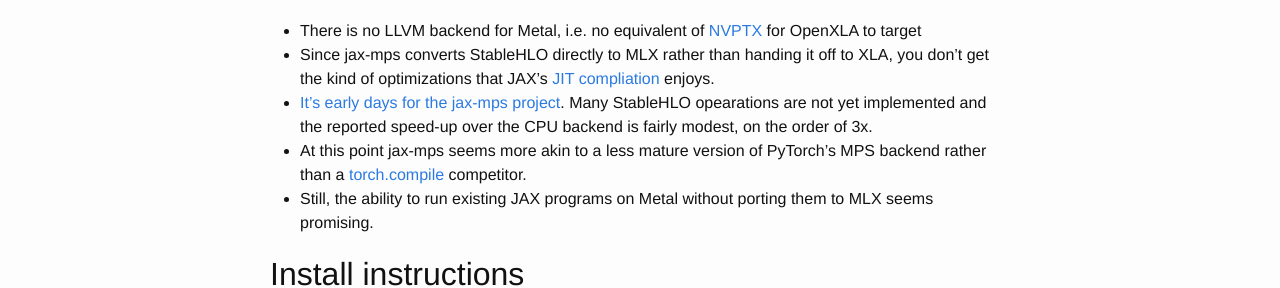
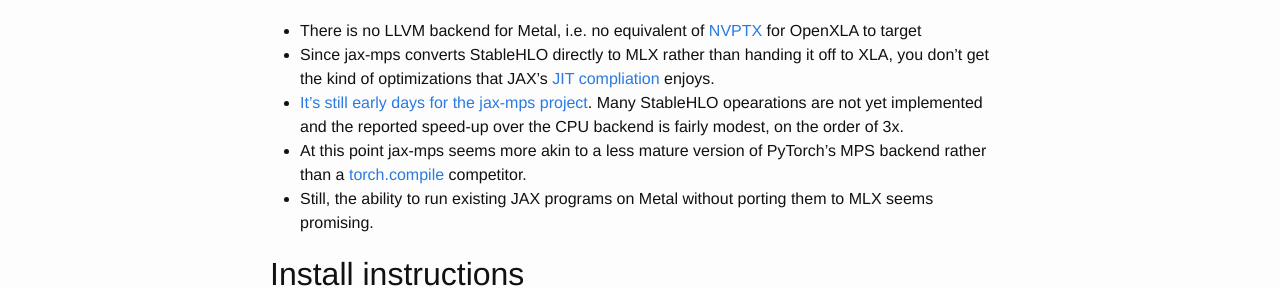
Before and after one commit to vglazer/vglazer.github.io, a Jekyll site: the page built from _posts/2026-04-12-jax-mps.md, in a window 1280 px wide. Shown: the part 538-826 px from the top of the page. Built offline with Jekyll 4.4.1, drawn with Linux system fonts in a browser that asks for light colours; nearby versions of some CDN libraries.

```diff
--- a/_posts/2026-04-12-jax-mps.md
+++ b/_posts/2026-04-12-jax-mps.md
@@ -18,7 +18,7 @@ categories: ml openxla stablehlo pjrt llvm osx mlx jax metal mps mac
 
 - There is no LLVM backend for Metal, i.e. no equivalent of [NVPTX](https://llvm.org/docs/NVPTXUsage.html) for OpenXLA to target
 - Since jax-mps converts StableHLO directly to MLX rather than handing it off to XLA, you don't get the kind of optimizations that JAX's [JIT compliation](https://docs.jax.dev/en/latest/jit-compilation.html) enjoys.
-- [It's early days for the jax-mps project](https://github.com/jax-ml/jax/discussions/34648). Many StableHLO opearations are not yet implemented and the reported speed-up over the CPU backend is fairly modest, on the order of 3x.
+- [It's still early days for the jax-mps project](https://github.com/jax-ml/jax/discussions/34648). Many StableHLO opearations are not yet implemented and the reported speed-up over the CPU backend is fairly modest, on the order of 3x.
 - At this point jax-mps seems more akin to a less mature version of PyTorch's MPS backend rather than a [torch.compile](https://docs.pytorch.org/tutorials/intermediate/torch_compile_tutorial.html) competitor.
 - Still, the ability to run existing JAX programs on Metal without porting them to MLX seems promising.
 
```
